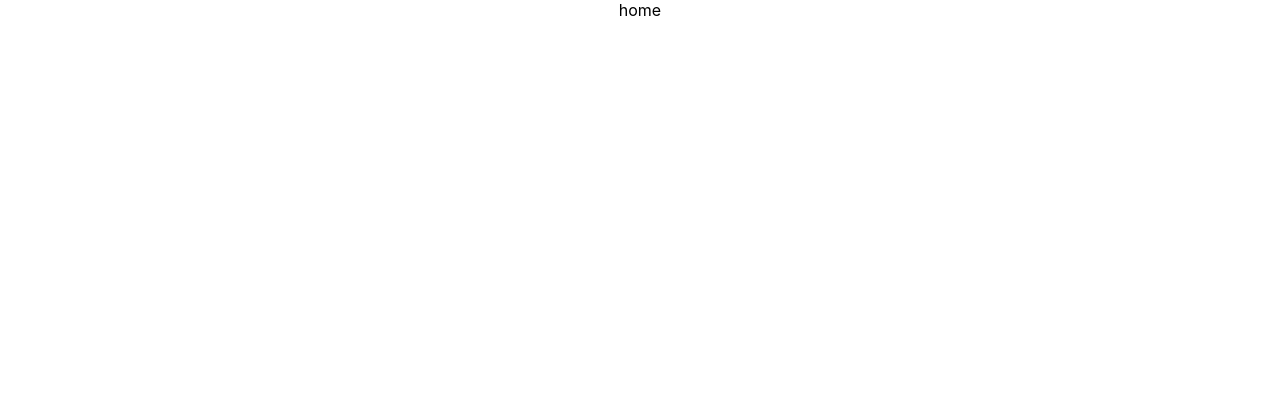
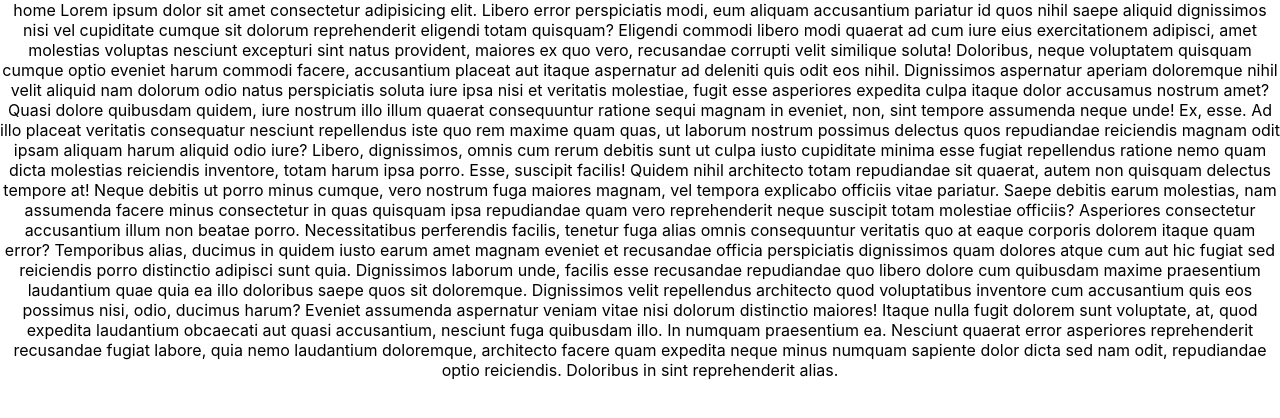
Before and after one commit to DRATHOR/submodule-a, a React (Create React App) app: page / in a window 1280 px wide. Shown: the top 418 px of the page. Built offline with nearby package versions, Linux system fonts and the light colour scheme.

Commit message:
changes made in submodule

```diff
--- a/src/App.tsx
+++ b/src/App.tsx
@@ -1,7 +1,7 @@
 import React from 'react';
 import logo from './logo.svg';
 import './App.css';
-import Home from './home';
+import Home from './Pages/home';
 
 function App() {
   return (
--- /dev/null
+++ b/src/Pages/home.tsx
@@ -0,0 +1,43 @@
+import React from 'react';
+
+const Home = () => {
+  return (
+    <div className="homeContainer">
+      home Lorem ipsum dolor sit amet consectetur adipisicing elit. Libero error perspiciatis modi,
+      eum aliquam accusantium pariatur id quos nihil saepe aliquid dignissimos nisi vel cupiditate
+      cumque sit dolorum reprehenderit eligendi totam quisquam? Eligendi commodi libero modi quaerat
+      ad cum iure eius exercitationem adipisci, amet molestias voluptas nesciunt excepturi sint
+      natus provident, maiores ex quo vero, recusandae corrupti velit similique soluta! Doloribus,
+      neque voluptatem quisquam cumque optio eveniet harum commodi facere, accusantium placeat aut
+      itaque aspernatur ad deleniti quis odit eos nihil. Dignissimos aspernatur aperiam doloremque
+      nihil velit aliquid nam dolorum odio natus perspiciatis soluta iure ipsa nisi et veritatis
+      molestiae, fugit esse asperiores expedita culpa itaque dolor accusamus nostrum amet? Quasi
+      dolore quibusdam quidem, iure nostrum illo illum quaerat consequuntur ratione sequi magnam in
+      eveniet, non, sint tempore assumenda neque unde! Ex, esse. Ad illo placeat veritatis
+      consequatur nesciunt repellendus iste quo rem maxime quam quas, ut laborum nostrum possimus
+      delectus quos repudiandae reiciendis magnam odit ipsam aliquam harum aliquid odio iure?
+      Libero, dignissimos, omnis cum rerum debitis sunt ut culpa iusto cupiditate minima esse fugiat
+      repellendus ratione nemo quam dicta molestias reiciendis inventore, totam harum ipsa porro.
+      Esse, suscipit facilis! Quidem nihil architecto totam repudiandae sit quaerat, autem non
+      quisquam delectus tempore at! Neque debitis ut porro minus cumque, vero nostrum fuga maiores
+      magnam, vel tempora explicabo officiis vitae pariatur. Saepe debitis earum molestias, nam
+      assumenda facere minus consectetur in quas quisquam ipsa repudiandae quam vero reprehenderit
+      neque suscipit totam molestiae officiis? Asperiores consectetur accusantium illum non beatae
+      porro. Necessitatibus perferendis facilis, tenetur fuga alias omnis consequuntur veritatis quo
+      at eaque corporis dolorem itaque quam error? Temporibus alias, ducimus in quidem iusto earum
+      amet magnam eveniet et recusandae officia perspiciatis dignissimos quam dolores atque cum aut
+      hic fugiat sed reiciendis porro distinctio adipisci sunt quia. Dignissimos laborum unde,
+      facilis esse recusandae repudiandae quo libero dolore cum quibusdam maxime praesentium
+      laudantium quae quia ea illo doloribus saepe quos sit doloremque. Dignissimos velit
+      repellendus architecto quod voluptatibus inventore cum accusantium quis eos possimus nisi,
+      odio, ducimus harum? Eveniet assumenda aspernatur veniam vitae nisi dolorum distinctio
+      maiores! Itaque nulla fugit dolorem sunt voluptate, at, quod expedita laudantium obcaecati aut
+      quasi accusantium, nesciunt fuga quibusdam illo. In numquam praesentium ea. Nesciunt quaerat
+      error asperiores reprehenderit recusandae fugiat labore, quia nemo laudantium doloremque,
+      architecto facere quam expedita neque minus numquam sapiente dolor dicta sed nam odit,
+      repudiandae optio reiciendis. Doloribus in sint reprehenderit alias.
+    </div>
+  );
+};
+
+export default Home;
--- a/src/home.tsx
+++ /dev/null
@@ -1,15 +0,0 @@
-import React, { useEffect } from 'react';
-
-const Home = () => {
-    useEffect(()=>{
-        console.log('calling:::::::::::::::::::');
-
-    },[]);
-  return (
-    <div>
-      home
-    </div>
-  )
-};
-
-export default Home;
```
Also changed, not shown: 1 other file (tests, documents, lock files or other folders).
